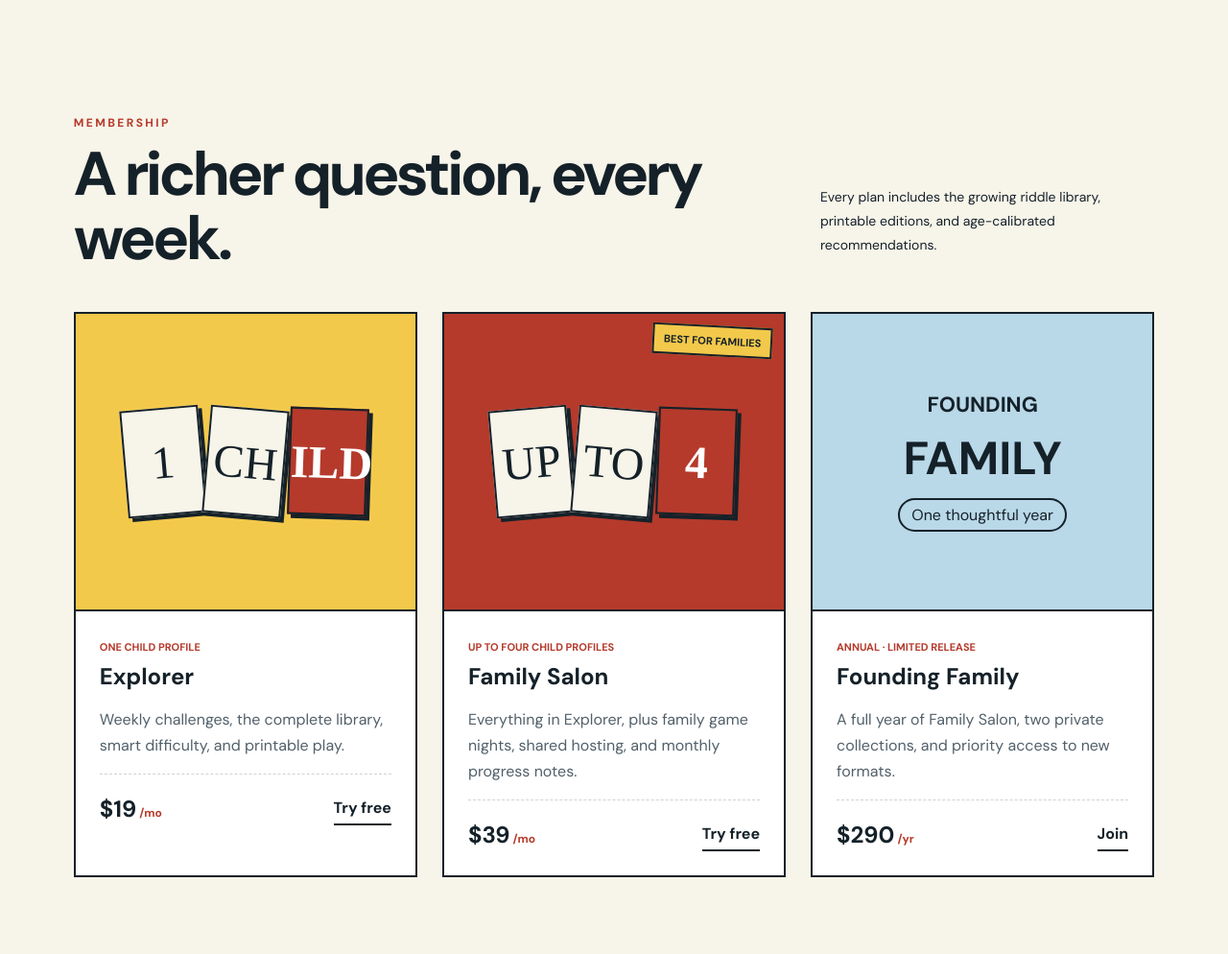
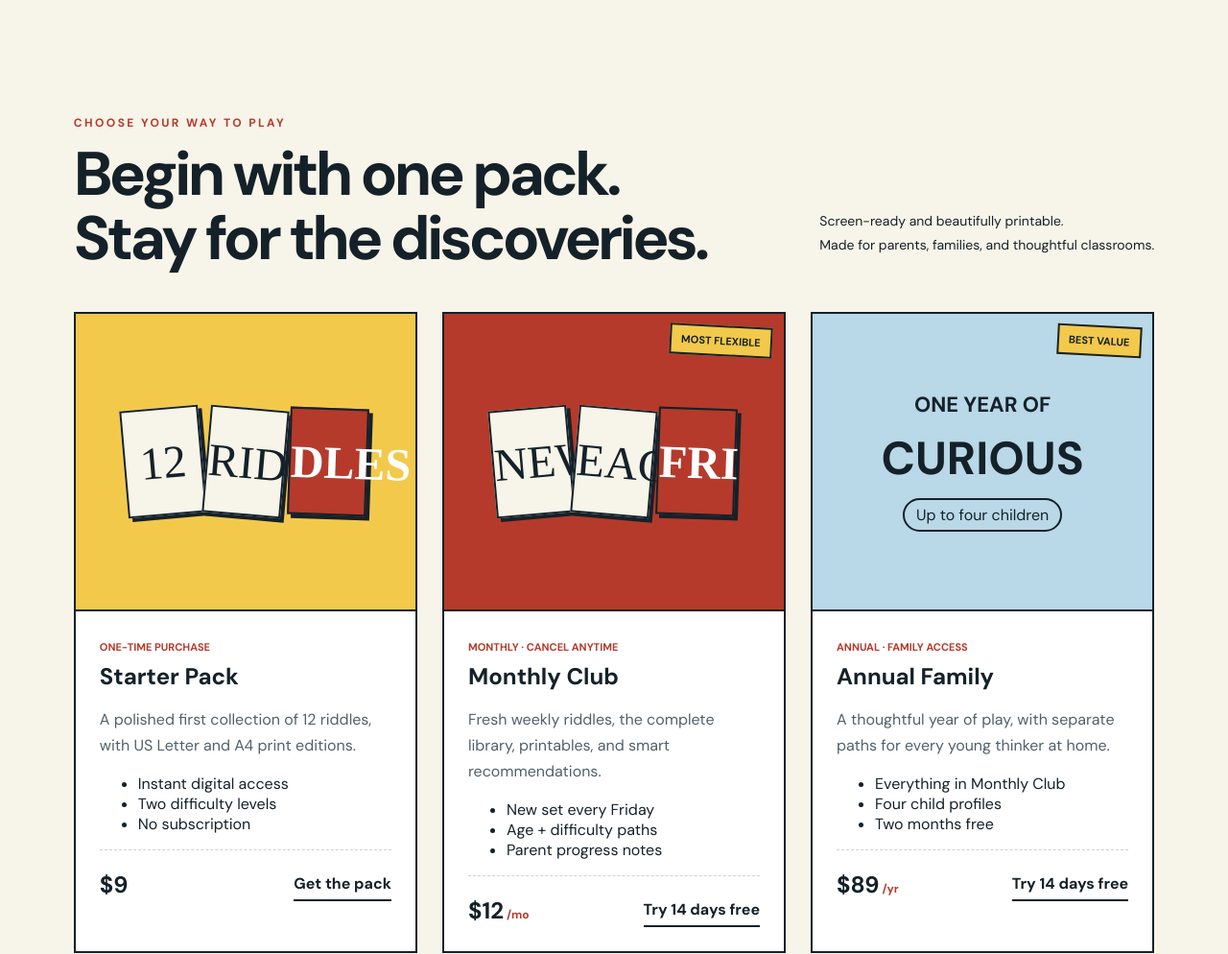
Before and after one commit to love6598878593-design/little-cipher, a plain HTML site: page index.html in a window 1280 px wide. Shown: the part 998-1992 px from the top of the page at 96% size. Drawn offline with Linux system fonts and the light colour scheme.

Commit message:
Update membership catalog: index.html

```diff
--- a/index.html
+++ b/index.html
@@ -17,7 +17,7 @@
     <nav aria-label="Main navigation">
       <a href="#products">Membership</a><a href="#how">How it works</a><a href="#faq">Questions</a>
     </nav>
-    <button class="cart-button start-trial" data-plan="Explorer" type="button">Start free trial</button>
+    <button class="cart-button start-trial" data-plan="Monthly Club" data-due="$0 today" type="button">Start free trial</button>
   </header>
 
   <main id="top">
@@ -27,7 +27,7 @@
         <h1>Raise a child<br>who loves to <em>think.</em></h1>
         <p class="lead">A private library of beautifully designed riddles that grows with your child. Fresh challenges arrive every week—ready to play on screen or print for the table.</p>
         <div class="hero-actions">
-          <button class="button primary start-trial" data-plan="Explorer" type="button">Start 14 days free</button>
+          <button class="button primary start-trial" data-plan="Monthly Club" data-due="$0 today" type="button">Start 14 days free</button>
           <button class="text-button" id="flipHint" type="button">Try the riddle →</button>
         </div>
         <ul class="trust"><li>Cancel anytime</li><li>No card for trial</li><li>US Letter + A4</li></ul>
@@ -47,20 +47,25 @@
     </section>
 
     <section class="products" id="products">
-      <div class="section-heading"><div><p class="eyebrow">Membership</p><h2>A richer question, every week.</h2></div><p>Every plan includes the growing riddle library,<br>printable editions, and age-calibrated recommendations.</p></div>
+      <div class="section-heading"><div><p class="eyebrow">Choose your way to play</p><h2>Begin with one pack.<br>Stay for the discoveries.</h2></div><p>Screen-ready and beautifully printable.<br>Made for parents, families, and thoughtful classrooms.</p></div>
       <div class="product-grid">
         <article class="product-card yellow">
-          <div class="product-art"><span>1</span><span>CH</span><b>ILD</b></div>
-          <div class="product-info"><div><small>ONE CHILD PROFILE</small><h3>Explorer</h3></div><p>Weekly challenges, the complete library, smart difficulty, and printable play.</p><footer><strong>$19<small>/mo</small></strong><button class="start-trial" data-plan="Explorer">Try free</button></footer></div>
+          <div class="product-art"><span>12</span><span>RID</span><b>DLES</b></div>
+          <div class="product-info"><div><small>ONE-TIME PURCHASE</small><h3>Starter Pack</h3></div><p>A polished first collection of 12 riddles, with US Letter and A4 print editions.</p><ul class="plan-features"><li>Instant digital access</li><li>Two difficulty levels</li><li>No subscription</li></ul><footer><strong>$9</strong><button class="start-trial" data-plan="Starter Pack" data-due="$9 once">Get the pack</button></footer></div>
         </article>
         <article class="product-card red bestseller">
-          <span class="badge">BEST FOR FAMILIES</span>
-          <div class="product-art"><span>UP</span><span>TO</span><b>4</b></div>
-          <div class="product-info"><div><small>UP TO FOUR CHILD PROFILES</small><h3>Family Salon</h3></div><p>Everything in Explorer, plus family game nights, shared hosting, and monthly progress notes.</p><footer><strong>$39<small>/mo</small></strong><button class="start-trial" data-plan="Family Salon">Try free</button></footer></div>
+          <span class="badge">MOST FLEXIBLE</span>
+          <div class="product-art"><span>NEW</span><span>EACH</span><b>FRI</b></div>
+          <div class="product-info"><div><small>MONTHLY · CANCEL ANYTIME</small><h3>Monthly Club</h3></div><p>Fresh weekly riddles, the complete library, printables, and smart recommendations.</p><ul class="plan-features"><li>New set every Friday</li><li>Age + difficulty paths</li><li>Parent progress notes</li></ul><footer><strong>$12<small>/mo</small></strong><button class="start-trial" data-plan="Monthly Club" data-due="$0 today">Try 14 days free</button></footer></div>
         </article>
         <article class="product-card blue">
-          <div class="product-art family"><span>FOUNDING</span><b>FAMILY</b><i>One thoughtful year</i></div>
-          <div class="product-info"><div><small>ANNUAL · LIMITED RELEASE</small><h3>Founding Family</h3></div><p>A full year of Family Salon, two private collections, and priority access to new formats.</p><footer><strong>$290<small>/yr</small></strong><button class="start-trial" data-plan="Founding Family">Join</button></footer></div>
+          <span class="badge">BEST VALUE</span>
+          <div class="product-art family"><span>ONE YEAR OF</span><b>CURIOUS</b><i>Up to four children</i></div>
+          <div class="product-info"><div><small>ANNUAL · FAMILY ACCESS</small><h3>Annual Family</h3></div><p>A thoughtful year of play, with separate paths for every young thinker at home.</p><ul class="plan-features"><li>Everything in Monthly Club</li><li>Four child profiles</li><li>Two months free</li></ul><footer><strong>$89<small>/yr</small></strong><button class="start-trial" data-plan="Annual Family" data-due="$0 today">Try 14 days free</button></footer></div>
+        </article>
+        <article class="product-card school">
+          <div class="product-art family"><span>FOR UP TO</span><b>30 MINDS</b><i>One classroom</i></div>
+          <div class="product-info"><div><small>ANNUAL · EDUCATOR LICENSE</small><h3>School License</h3></div><p>Classroom-ready collections, presentation mode, print rights, and teacher guidance.</p><ul class="plan-features"><li>Up to 30 learners</li><li>Classroom print license</li><li>Teacher activity notes</li></ul><footer><strong>$199<small>/yr</small></strong><button class="start-trial" data-plan="School License" data-due="$199 per year">Choose school</button></footer></div>
         </article>
       </div>
     </section>
@@ -74,28 +79,28 @@
       </ol>
     </section>
 
-    <section class="quote"><blockquote>“It feels less like homework and more like the best part of a very good dinner party.”</blockquote><p>— Amelia R., London · mother of two and Family Salon member</p></section>
+    <section class="quote"><blockquote>“It feels less like homework and more like the best part of a very good dinner party.”</blockquote><p>— Amelia R., London · mother of two and Annual Family member</p></section>
 
     <section class="faq" id="faq"><div><p class="eyebrow">Before you join</p><h2>A growing library,<br>without more screen time.</h2></div><div class="faq-list">
       <details open><summary>Is this an app or a printable product?</summary><p>Both. Members can play from the private library on any device or download beautifully typeset US Letter and A4 editions for screen-free play.</p></details>
-      <details><summary>What happens after the free trial?</summary><p>Your chosen membership begins after 14 days. We email you before the first charge, and you can cancel from your account at any time.</p></details>
+      <details><summary>What happens after the free trial?</summary><p>Monthly Club renews at $12 per month and Annual Family at $89 per year after 14 days. We email you before the first charge, and you can cancel from your parent account at any time. Starter Pack and School License do not include a trial.</p></details>
       <details><summary>Does the library adapt to each child?</summary><p>Yes. Recommendations use age, interests, completed sets, and parent feedback. Family Salon keeps a separate path for each child.</p></details>
     </div></section>
   </main>
 
-  <footer class="site-footer"><a class="brand" href="#top"><span>LC</span> LITTLE CIPHER</a><p>Clever play, beautifully made.</p><p>© 2026 Little Cipher Studio · Memberships renew automatically until cancelled</p></footer>
+  <footer class="site-footer"><a class="brand" href="#top"><span>LC</span> LITTLE CIPHER</a><p>Clever play, beautifully made.</p><p>© 2026 Little Cipher Studio · Subscription plans renew until cancelled</p></footer>
 
   <div class="overlay" id="overlay"></div>
   <section class="checkout-modal" id="checkoutModal" aria-hidden="true" aria-labelledby="checkoutTitle" inert>
     <button class="modal-close" id="closeCheckout" aria-label="Close checkout">×</button>
     <div id="checkoutFormStep">
-      <p class="eyebrow">14-day private trial</p><h2 id="checkoutTitle">Create your family account.</h2>
-      <p class="checkout-note">No card required. Choose a child profile and open the first collection today.</p>
+      <p class="eyebrow" id="checkoutEyebrow">Secure your place</p><h2 id="checkoutTitle">Create your parent account.</h2>
+      <p class="checkout-note" id="checkoutNote">Choose a plan and open the first collection today.</p>
       <form id="checkoutForm">
         <label>Parent email<input type="email" id="orderEmail" placeholder="name@example.com" required></label>
         <fieldset><legend>Child's age</legend><label class="pay-choice"><input type="radio" name="age" checked> 6–8</label><label class="pay-choice"><input type="radio" name="age"> 9–11</label></fieldset>
-        <div class="order-summary" id="orderSummary"><div><span>Selected plan</span><strong id="selectedPlan">Explorer</strong></div><div><span>Due today</span><strong>$0</strong></div></div>
-        <button class="button primary" type="submit">Open the private library</button>
+        <div class="order-summary" id="orderSummary"><div><span>Selected plan</span><strong id="selectedPlan">Monthly Club</strong></div><div><span>Payment</span><strong id="selectedDue">$0 today</strong></div></div>
+        <button class="button primary" id="checkoutSubmit" type="submit">Continue</button>
       </form>
     </div>
     <div class="checkout-success" id="checkoutSuccess" hidden>
```
